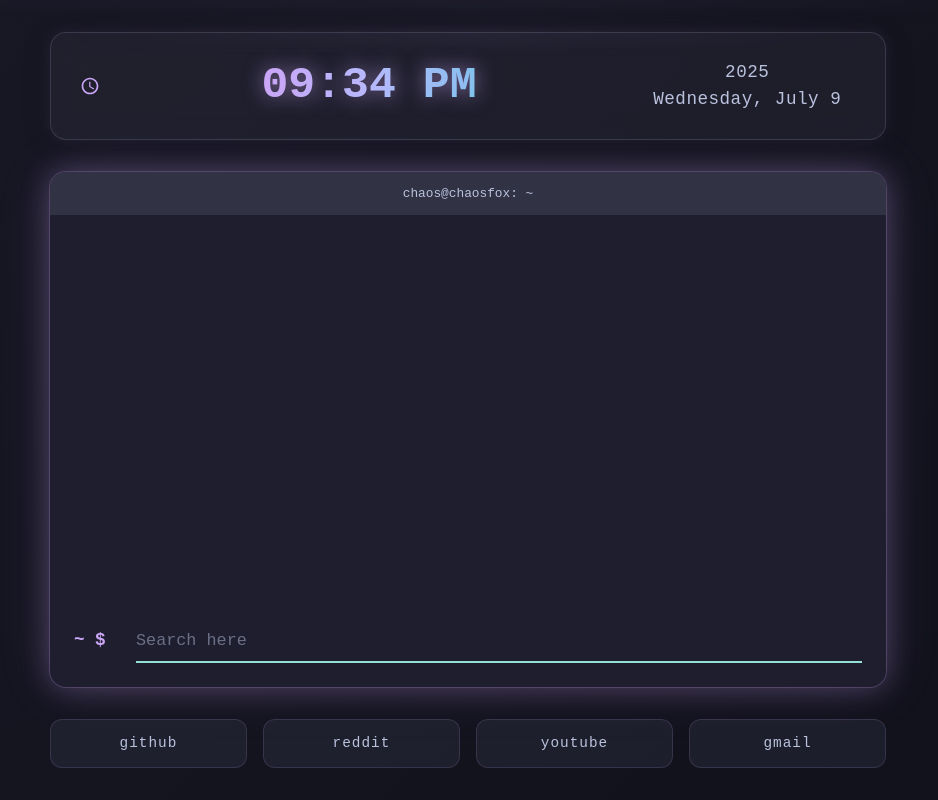
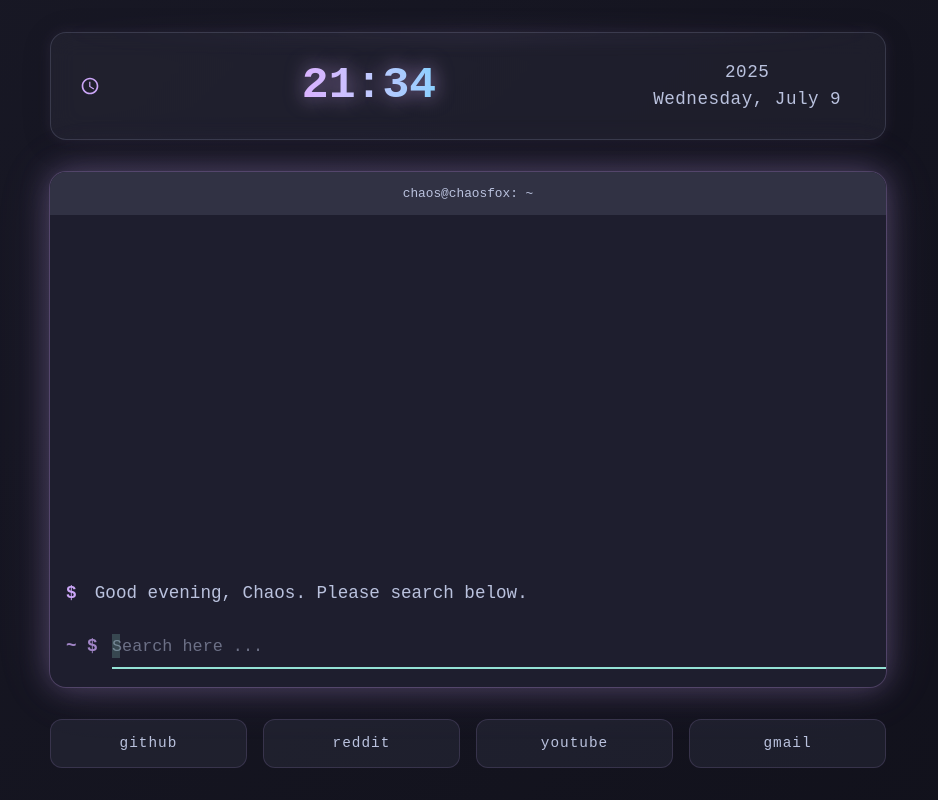
Before and after one commit to ChaosTheChaotic/parcht, a React (Vite) app: page / in a window 1280 px wide. Shown: the whole page, without its empty margins (172-1110 px from the left). Built offline with nearby package versions, Linux system fonts and the light colour scheme.

Commit message:
many various improvements

```diff
--- a/src/App.css
+++ b/src/App.css
@@ -1,5 +1,4 @@
 :root {
-
   --base: #1e1e2e;
   --mantle: #181825;
   --crust: #11111b;
@@ -28,7 +27,7 @@
   margin: 0;
   padding: 0;
   box-sizing: border-box;
-  font-family: 'Fira Code', 'JetBrains Mono', monospace;
+  font-family: "Fira Code", "JetBrains Mono", monospace;
 }
 
 body {
@@ -58,7 +57,6 @@ body {
   width: 100%;
   height: 100%;
 }
-
 
 .header {
   display: flex;
@@ -96,7 +94,12 @@ body {
 .clock {
   font-size: 2.8rem;
   font-weight: 700;
-  background: linear-gradient(90deg, var(--mauve), var(--lavender), var(--sapphire));
+  background: linear-gradient(
+    90deg,
+    var(--mauve),
+    var(--lavender),
+    var(--sapphire)
+  );
   -webkit-background-clip: text;
   background-clip: text;
   -webkit-text-fill-color: transparent;
@@ -115,7 +118,6 @@ body {
   padding: 0 15px;
 }
 
-
 .year {
   color: var(--subtext1);
   font-size: 1.1rem;
@@ -130,7 +132,6 @@ body {
   letter-spacing: 0.5px;
 }
 
-
 .terminal {
   background: var(--base);
   border-radius: 16px;
@@ -142,6 +143,53 @@ body {
   flex-grow: 1;
   display: flex;
   flex-direction: column;
+  transition: all 0.3s ease;
+  position: relative;
+}
+
+.terminal:hover {
+  transform: translateY(-2px);
+  box-shadow:
+    0 0 0 2px rgba(203, 166, 247, 0.3),
+    0 0 40px rgba(203, 166, 247, 0.4),
+    0 0 80px rgba(203, 166, 247, 0.2),
+    0 10px 30px rgba(0, 0, 0, 0.25);
+}
+
+.terminal::after {
+  content: "";
+  position: absolute;
+  top: 0;
+  left: 0;
+  right: 0;
+  bottom: 0;
+  border-radius: 16px;
+  box-shadow:
+    0 0 20px rgba(203, 166, 247, 0.3),
+    0 0 40px rgba(180, 190, 254, 0.1);
+  opacity: 0;
+  transition: opacity 0.3s ease;
+  z-index: -1;
+}
+
+.terminal:hover::after {
+  opacity: 1;
+}
+
+@keyframes float {
+  0% {
+    transform: translateY(0);
+  }
+  50% {
+    transform: translateY(-5px);
+  }
+  100% {
+    transform: translateY(0);
+  }
+}
+
+.terminal:hover {
+  animation: float 3s ease-in-out infinite;
 }
 
 .terminal-header {
@@ -164,21 +212,41 @@ body {
 }
 
 .terminal-body {
-  padding: 1.5rem;
-  flex-grow: 1;
   display: flex;
   flex-direction: column;
+  height: 100%;
 }
 
 .output {
-  margin-bottom: 1rem;
   flex-grow: 1;
+  overflow-y: auto;
+  padding-bottom: 1rem;
+}
+
+@keyframes fadeIn {
+  from {
+    opacity: 0;
+  }
+  to {
+    opacity: 1;
+  }
 }
 
 .output-line {
-  color: var(--subtext0);
-  line-height: 1.6;
-  white-space: pre-wrap;
+  color: var(--subtext1);
+  font-size: 1.1rem;
+  padding: 0.5rem 0;
+  position: relative;
+  padding-left: 1.8rem;
+  animation: fadeIn 0.5s ease-out;
+}
+
+.output-line::before {
+  content: "$";
+  position: absolute;
+  left: 0;
+  color: var(--mauve);
+  font-weight: bold;
 }
 
 .input-line {
@@ -186,6 +254,9 @@ body {
   align-items: center;
   gap: 12px;
   min-height: 45px;
+  position: relative;
+  margin-top: auto;
+  padding-bottom: 1.5rem;
 }
 
 .prompt {
@@ -193,6 +264,7 @@ body {
   font-weight: bold;
   font-size: 1.1rem;
   min-width: 50px;
+  padding-left: 1rem;
 }
 
 input {
@@ -214,7 +286,6 @@ input:focus {
 input::placeholder {
   color: var(--overlay0);
 }
-
 
 .quick-links {
   display: grid;
@@ -242,9 +313,8 @@ input::placeholder {
   z-index: 1;
 }
 
-
 .link-button::before {
-  content: '';
+  content: "";
   position: absolute;
   top: 0;
   left: 0;
@@ -283,23 +353,18 @@ input::placeholder {
   }
 }
 
-
 .terminal::before,
 .header::before {
-  content: '';
+  content: "";
   position: absolute;
   top: 0;
   left: 0;
   right: 0;
   height: 1px;
-  background: linear-gradient(90deg,
-    transparent,
-    var(--mauve),
-    transparent);
+  background: linear-gradient(90deg, transparent, var(--mauve), transparent);
   z-index: -1;
   filter: blur(10px);
 }
-
 
 ::-webkit-scrollbar {
   width: 8px;
@@ -313,3 +378,88 @@ input::placeholder {
   background: var(--mauve);
   border-radius: 4px;
 }
+
+.terminal-buttons span {
+  width: 12px;
+  height: 12px;
+  border-radius: 50%;
+  display: inline-block;
+  margin-right: 6px;
+  transition: transform 0.2s ease;
+}
+
+.date-year-container:hover .date,
+.date-year-container:hover .year {
+  color: var(--mauve);
+  transition: color 0.3s ease;
+}
+
+@keyframes pulse {
+  0% {
+    opacity: 1;
+  }
+  50% {
+    opacity: 0.5;
+  }
+  100% {
+    opacity: 1;
+  }
+}
+
+.input-active .prompt {
+  animation: pulse 1.5s infinite;
+}
+
+@keyframes blink {
+  50% {
+    opacity: 0;
+  }
+}
+
+.cursor {
+  position: absolute;
+  left: 62px;
+  top: 50%;
+  transform: translateY(-100%);
+  width: 8px;
+  height: 1.5rem;
+  background: var(--teal);
+  animation: blink 1s infinite;
+  display: inline-block;
+}
+
+
+@keyframes glow-pulse {
+  0% {
+    filter: brightness(100%);
+  }
+  50% {
+    filter: brightness(120%);
+  }
+  100% {
+    filter: brightness(100%);
+  }
+}
+
+
+.clock,
+.terminal:hover,
+.link-button:hover,
+.header:hover {
+  animation: glow-pulse 4s infinite;
+}
+
+
+.clock {
+  animation-delay: 1s;
+}
+
+
+.terminal-body {
+  padding: 1rem;
+}
+
+
+.output {
+  padding-bottom: 1.5rem;
+}
--- a/src/App.tsx
+++ b/src/App.tsx
@@ -1,19 +1,33 @@
-import React, { useState, useEffect } from 'react';
-import './App.css';
+import React, { useState, useEffect } from "react";
+import "./App.css";
 
 const App = () => {
-  const [time, setTime] = useState('');
-  const [date, setDate] = useState('');
-  const [year, setYear] = useState('');
-  const [command, setCommand] = useState('');
+  const [time, setTime] = useState("");
+  const [date, setDate] = useState("");
+  const [year, setYear] = useState("");
+  const [command, setCommand] = useState("");
+  const [isInputFocused, setIsInputFocused] = useState(false);
+  const [showCursor, setShowCursor] = useState(true);
 
   // Update time and date
   useEffect(() => {
     const updateDateTime = () => {
       const now = new Date();
-      setTime(now.toLocaleTimeString([], { hour: '2-digit', minute: '2-digit' }));
-      setDate(now.toLocaleDateString([], { weekday: 'long', month: 'long', day: 'numeric' }));
-      setYear(now.toLocaleString([], {year: 'numeric'}));
+      setTime(
+        now.toLocaleTimeString([], {
+          hour: "2-digit",
+          minute: "2-digit",
+          hour12: false,
+        }),
+      );
+      setDate(
+        now.toLocaleDateString([], {
+          weekday: "long",
+          month: "long",
+          day: "numeric",
+        }),
+      );
+      setYear(now.toLocaleString([], { year: "numeric" }));
     };
 
     updateDateTime();
@@ -21,32 +35,54 @@ const App = () => {
     return () => clearInterval(timer);
   }, []);
 
+  useEffect(() => {
+    const cursorTimer = setInterval(() => {
+      setShowCursor((prev) => !prev);
+    }, 500);
+    return () => clearInterval(cursorTimer);
+  }, []);
+
   // Terminal commands functionality
   const executeCommand = () => {
     window.location.href = `https://google.com/search?q=${encodeURIComponent(command)}`;
 
-    setCommand('');
+    setCommand("");
   };
 
   const handleKeyDown = (e: React.KeyboardEvent) => {
-    if (e.key === 'Enter') executeCommand();
+    if (e.key === "Enter") executeCommand();
   };
 
   // Quick links data
   const quickLinks = [
-    { name: 'github', url: 'https://github.com' },
-    { name: 'reddit', url: 'https://reddit.com' },
-    { name: 'youtube', url: 'https://youtube.com' },
-    { name: 'gmail', url: 'https://mail.google.com' },
+    { name: "github", url: "https://github.com" },
+    { name: "reddit", url: "https://reddit.com" },
+    { name: "youtube", url: "https://youtube.com" },
+    { name: "gmail", url: "https://mail.google.com" },
   ];
+
+  const getGreeting = () => {
+    const hour = new Date().getHours();
+    if (hour < 12) return "Good morning,";
+    if (hour < 18) return "Good afternoon,";
+    return "Good evening,";
+  };
 
   return (
     <div className="app">
       {/* Header with clock */}
       <div className="header">
         <div className="terminal-prompt">
-	  <svg className="prompt-symbol" viewBox="0 0 24 24" width="20" height="20">
-  	    <path fill="currentColor" d="M12 2C6.5 2 2 6.5 2 12s4.5 10 10 10 10-4.5 10-10S17.5 2 12 2zm0 18c-4.4 0-8-3.6-8-8s3.6-8 8-8 8 3.6 8 8-3.6 8-8 8zm.5-13H11v6l5.2 3.2.8-1.3-4.5-2.7V7z"/>
+          <svg
+            className="prompt-symbol"
+            viewBox="0 0 24 24"
+            width="20"
+            height="20"
+          >
+            <path
+              fill="currentColor"
+              d="M12 2C6.5 2 2 6.5 2 12s4.5 10 10 10 10-4.5 10-10S17.5 2 12 2zm0 18c-4.4 0-8-3.6-8-8s3.6-8 8-8 8 3.6 8 8-3.6 8-8 8zm.5-13H11v6l5.2 3.2.8-1.3-4.5-2.7V7z"
+            />
           </svg>
         </div>
         <div className="clock">{time}</div>
@@ -63,21 +99,26 @@ const App = () => {
         </div>
 
         <div className="terminal-body">
-          <div className="output">
+          <div className="output"></div>
+          <div className="output-line">
+            {getGreeting()} Chaos. Please search below.
+          </div>
         </div>
 
-          <div className="input-line">
+        <div className={`input-line ${isInputFocused ? "input-active" : ""}`}>
           <span className="prompt">~ $</span>
           <input
             type="text"
             value={command}
             onChange={(e) => setCommand(e.target.value)}
             onKeyDown={handleKeyDown}
+            onFocus={() => setIsInputFocused(true)}
+            onBlur={() => setIsInputFocused(false)}
             autoFocus
             spellCheck={false}
-              placeholder="Search here"
+            placeholder="Search here ..."
           />
-          </div>
+          {command === "" && showCursor && <span className="cursor"></span>}
         </div>
       </div>
 
```
Lines whose indentation alone changed are shown as unchanged.
